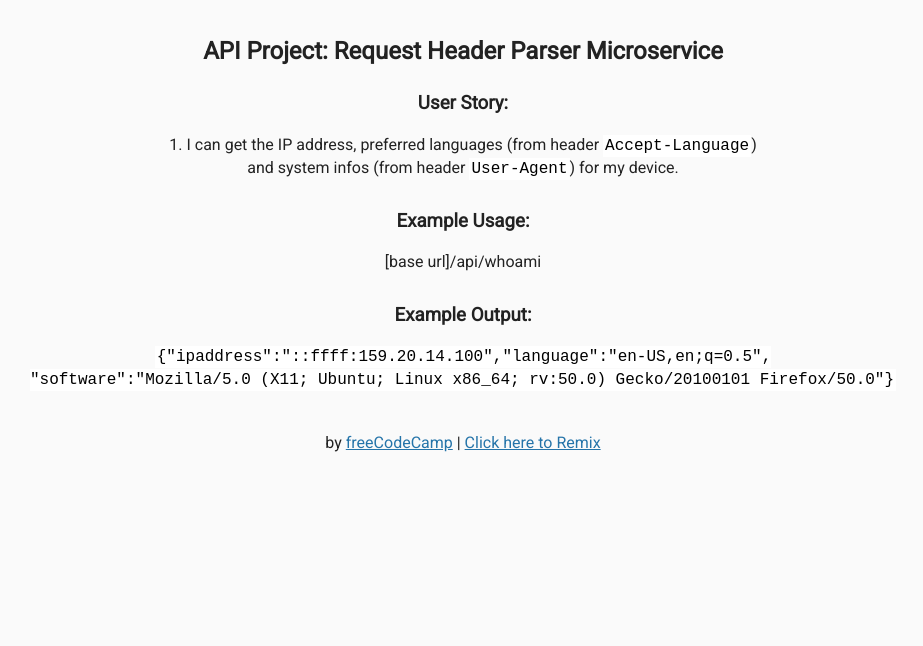
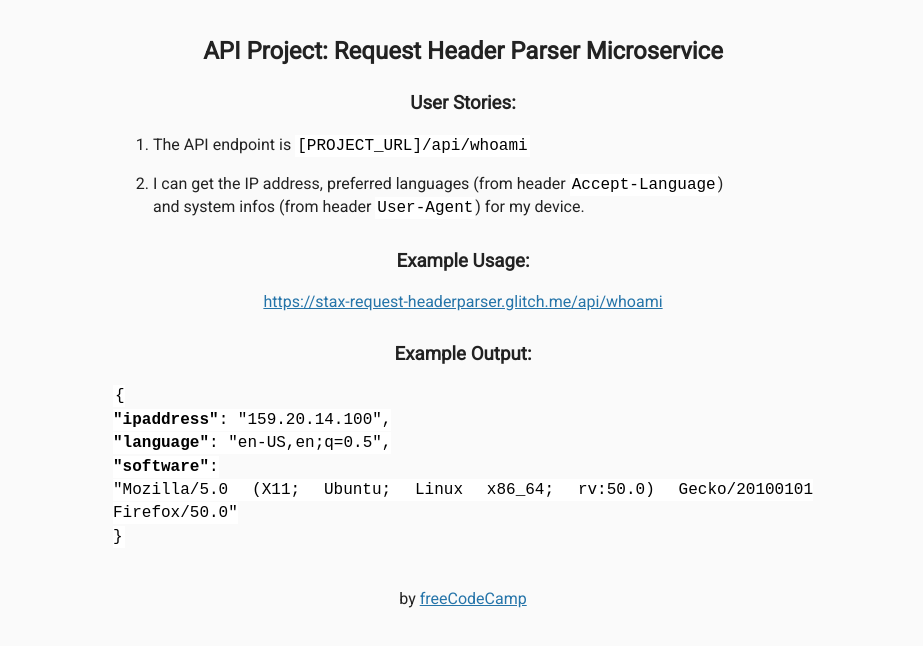
Before and after one commit to LarioStax/23-RequestHeaderParser, a website: page views/index.html in a window 1280 px wide. Shown: the whole page, without its empty margins (177-1100 px from the left). Drawn offline with Linux system fonts and the light colour scheme; files that its build step writes are made by us from their sources.

Commit message:
Update info and layout of index.html for better comprehension

```diff
--- a/public/style.css
+++ b/public/style.css
@@ -12,8 +12,9 @@ body {
 }
 
 .container {
+	max-width: 700px;
 	padding: 0;
-	margin-top: 40px;
+	margin: 40px auto;
 }
 
 h3 {
--- a/views/index.html
+++ b/views/index.html
@@ -14,22 +14,39 @@
    <body>
       <div class="container">
         <h2>API Project: Request Header Parser Microservice</h2>
-        <h3>User Story: </h3>
-        1. I can get the IP address, preferred languages (from header <code>Accept-Language</code>)<br> and system infos (from header <code>User-Agent</code>) for my device.
+        <h3>User Stories: </h3>
+        <ol class="user-stories">
+        	<li>
+        		The API endpoint is
+        		<code>[PROJECT_URL]/api/whoami</code>
+        	</li>
+        	<li>
+        		I can get the IP address, preferred languages (from header <code>Accept-Language</code>)<br> and system infos (from header <code>User-Agent</code>) for my device.
+        	</li>
+        </ol>
 
         <h3>Example Usage:</h3>
         <p>
-          [base url]/api/whoami
+          <a href="https://stax-request-headerparser.glitch.me/api/whoami">https://stax-request-headerparser.glitch.me/api/whoami</a>
         </p>
 
         <h3>Example Output:</h3>
-        <p>
-          <code>{"ipaddress":"::ffff:159.20.14.100","language":"en-US,en;q=0.5",<br>"software":"Mozilla/5.0 (X11; Ubuntu; Linux x86_64; rv:50.0) Gecko/20100101 Firefox/50.0"}</code>
+        <p class="user-stories">
+          <code>
+          	{<br>
+          	<strong>"ipaddress"</strong>: "159.20.14.100",
+          	<br>
+          	<strong>"language"</strong>: "en-US,en;q=0.5",
+          	<br>
+          	<strong>"software"</strong>:
+          	<br>"Mozilla/5.0 (X11; Ubuntu; Linux x86_64; rv:50.0) Gecko/20100101 Firefox/50.0"
+          	<br>}
+          </code>
         </p>
       </div>
       <div class="footer">
         <p>
-          by <a href="http://www.freecodecamp.com">freeCodeCamp</a> | <a href="https://hyperdev.com/#!/remix/FCC_API_header_bplate/8c449aa9-a80c-47ad-8142-8da90f658731">Click here to Remix</a>
+          by <a href="http://www.freecodecamp.com">freeCodeCamp</a>
         </p>
       </div>
    </body>
```
